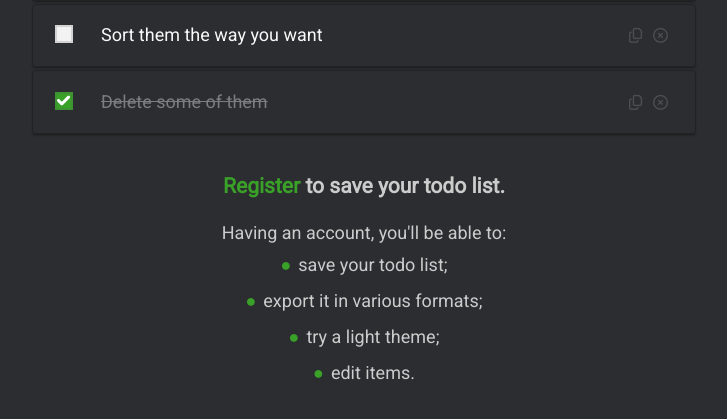
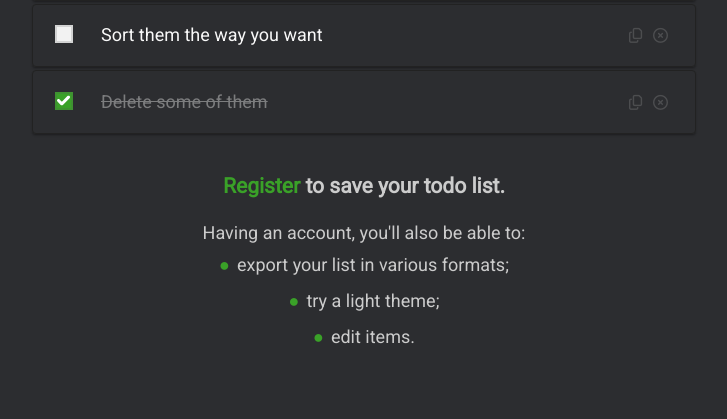
Before and after one commit to tanyavoid/simply-todo-list, a Django app: page /try/ in a window 1280 px wide. Shown: the part 329-748 px from the top of the page, without its empty margins (276-1003 px from the left). Run offline with Django 3.2, Linux system fonts and the light colour scheme; some libraries are stand-ins or nearby versions.

Commit message:
Edited text on the try page

```diff
--- a/templates/try.html
+++ b/templates/try.html
@@ -42,10 +42,9 @@
 
   <div class="text-muted text-center" id="ad">
     <h3><a href="{% url 'register' %}" class="link">{% trans "Register</a> to save your todo list" %}.</h3>
-    <div>{% trans "Having an account, you'll be able to:" %}</div>
+    <div>{% trans "Having an account, you'll also be able to:" %}</div>
     <ul class="advantages">
-      <li>{% trans "save your todo list;" %}</li>
-      <li>{% trans "export it in various formats;" %}</li>
+      <li>{% trans "export your list in various formats;" %}</li>
       <li>{% trans "try a light theme;" %}</li>
       <li>{% trans "edit items." %}</li>
     </ul>
```
Also changed, not shown: locale/ru/LC_MESSAGES/django.po, 1 other file.
